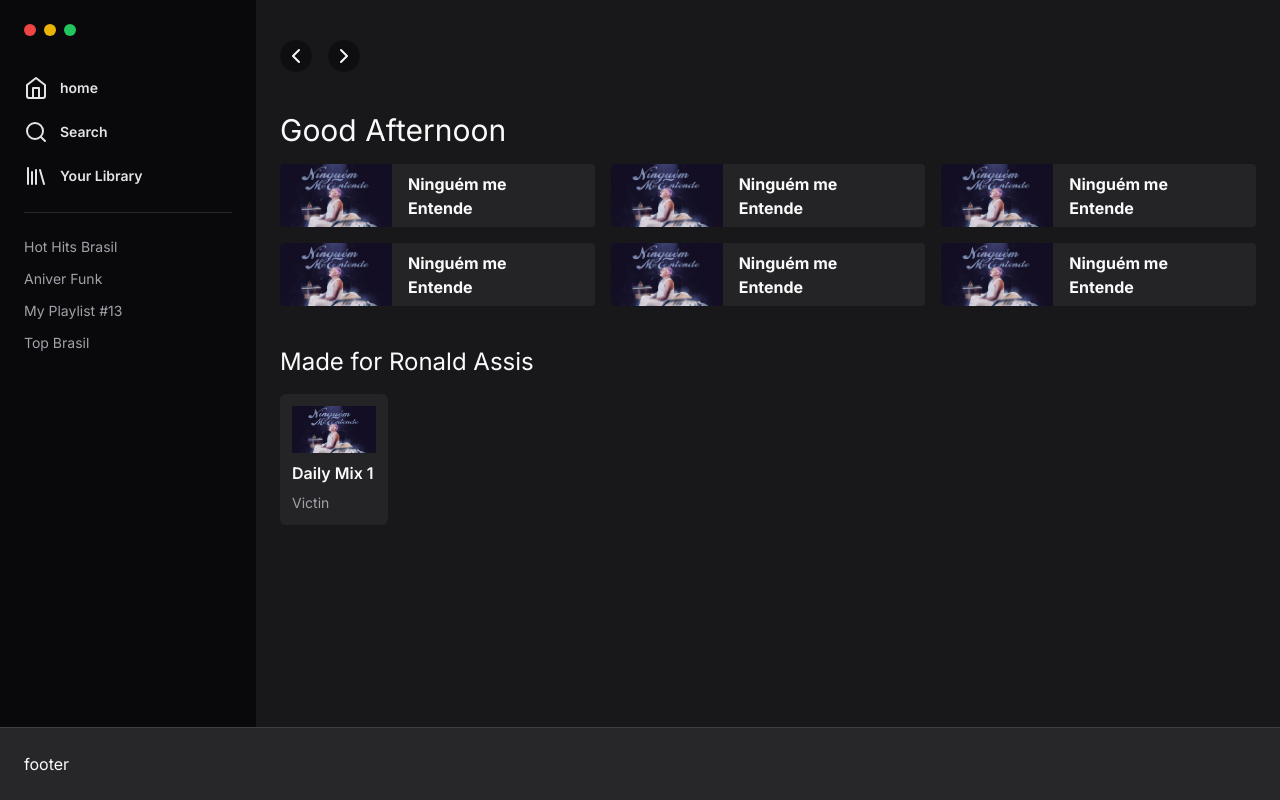
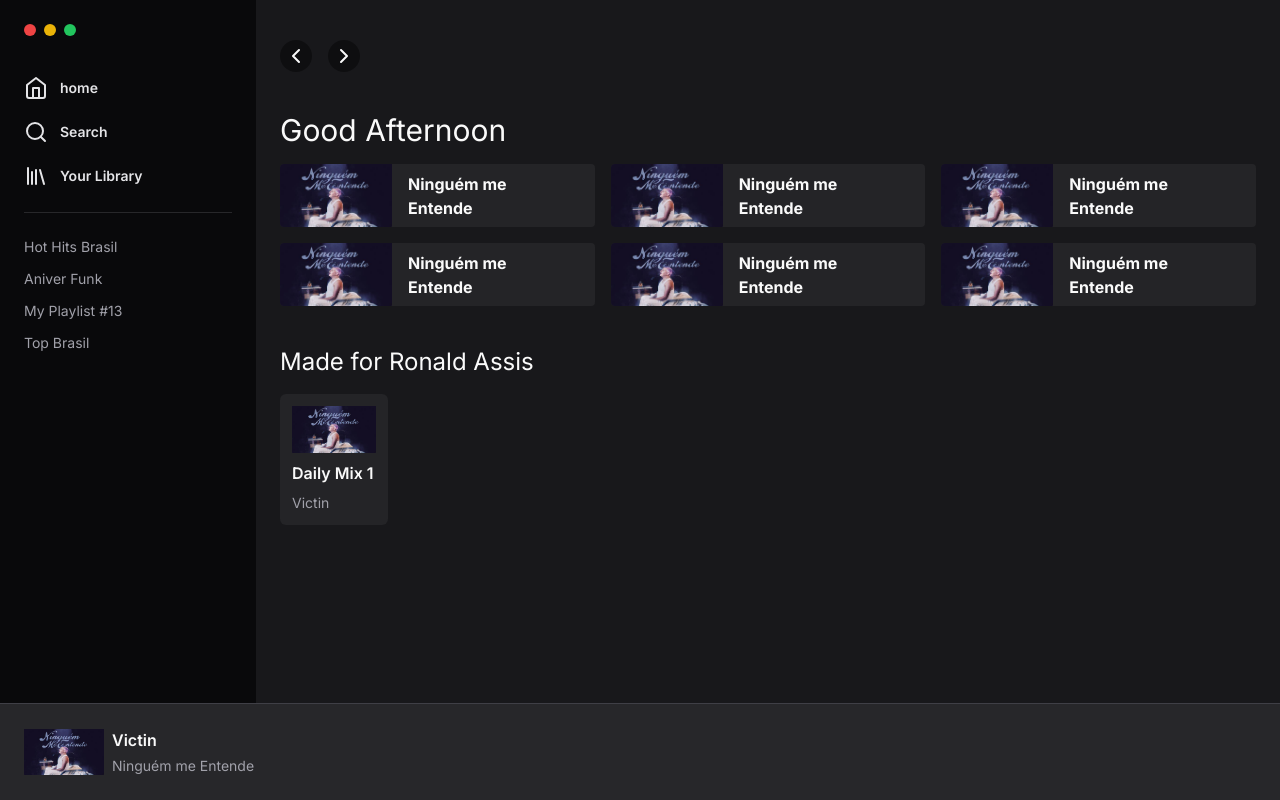
Before and after one commit to ronald-assis/tailwind-spotfy, a Next.js app: page / in a window 1280 px wide. Built offline with nearby package versions, Linux system fonts and the light colour scheme.

Commit message:
feat: starting footer

```diff
--- a/src/app/page.tsx
+++ b/src/app/page.tsx
@@ -165,8 +165,21 @@
           </div>
         </main>
       </div>
-      <footer className="border-t border-zinc-700 bg-zinc-800 p-6">
-        footer
+      <footer className="flex items-center justify-between border-t border-zinc-700 bg-zinc-800 p-6">
+        <div className="flex items-center gap-2">
+          <Image
+            src="/assets/album.jpeg"
+            width={80}
+            height={80}
+            alt="Victin album cover"
+          />
+          <div className="flex flex-col gap-1">
+            <strong className="font-semibold ">Victin</strong>
+            <span className="text-sm text-zinc-400">Ninguém me Entende</span>
+          </div>
+        </div>
+        <div></div>
+        <div></div>
       </footer>
     </div>
   )
```
